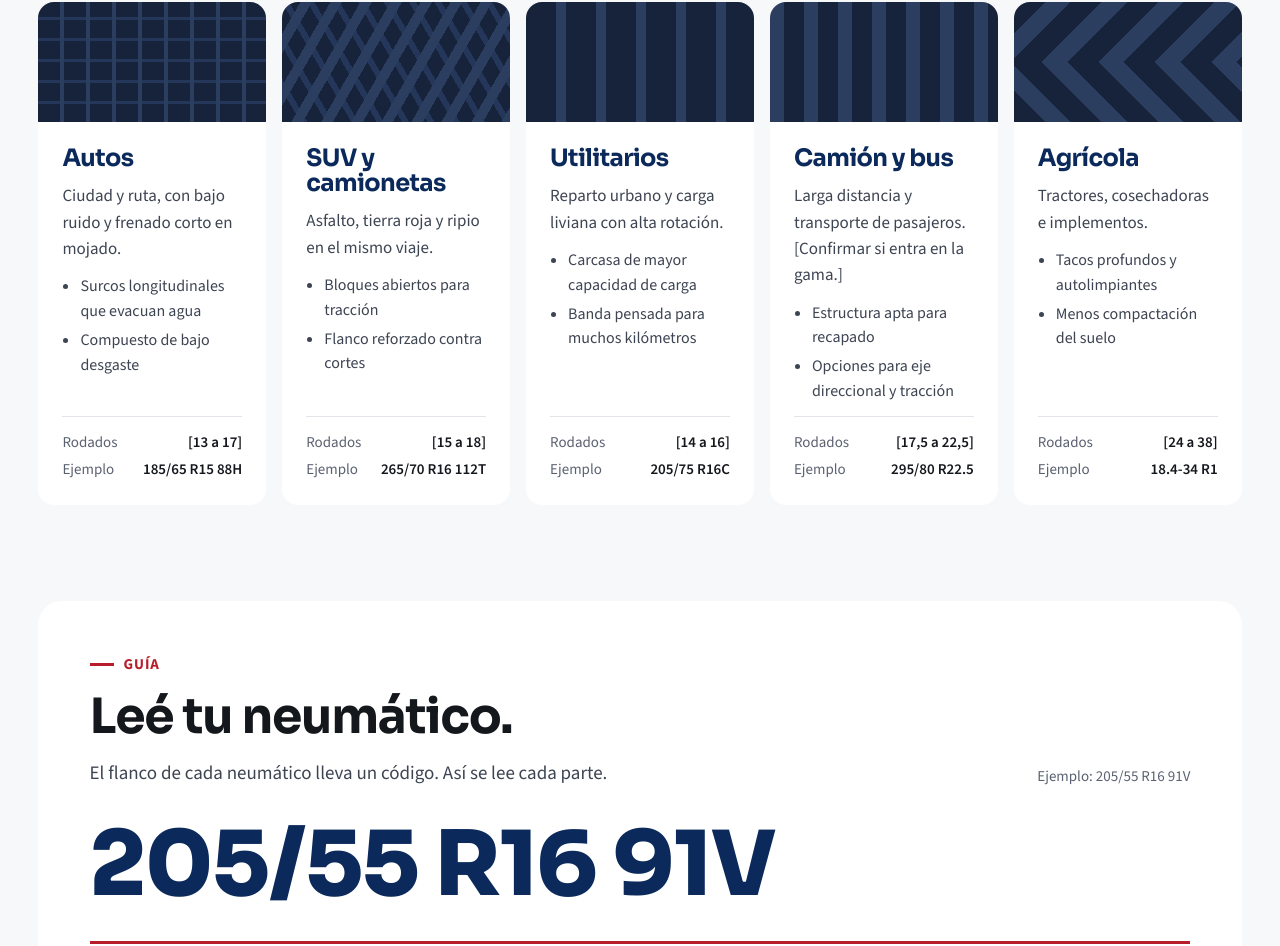
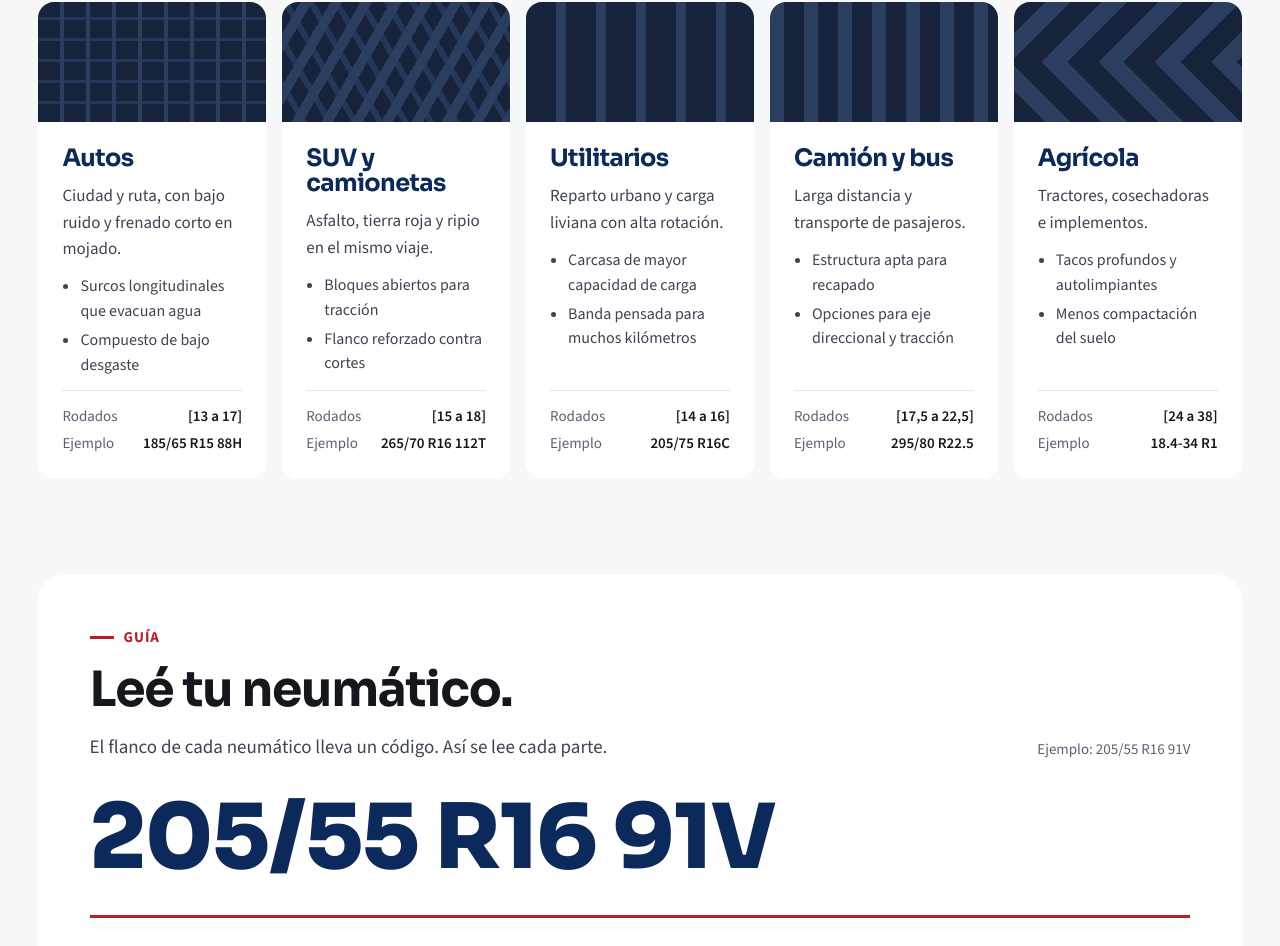
Before and after one commit to accarbonell1987/cdp-landing-web, a Next.js app: page / in a window 1280 px wide. Shown: the part 3945-4891 px from the top of the page. Built offline with nearby package versions, Linux system fonts and the light colour scheme; no server answers.

Commit message:
Camión y bus confirmado en la gama

```diff
--- a/src/data/tires.ts
+++ b/src/data/tires.ts
@@ -44,7 +44,7 @@ export const tireFamilies: TireFamily[] = [
   {
     id: "camion-bus",
     name: "Camión y bus",
-    use: "Larga distancia y transporte de pasajeros. [Confirmar si entra en la gama.]",
+    use: "Larga distancia y transporte de pasajeros.",
     features: ["Estructura apta para recapado", "Opciones para eje direccional y tracción"],
     rims: "[17,5 a 22,5]",
     example: "295/80 R22.5",
```
